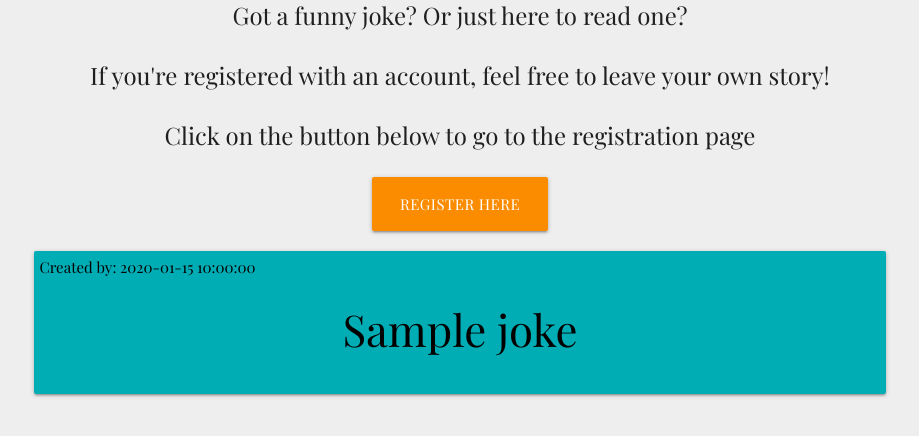
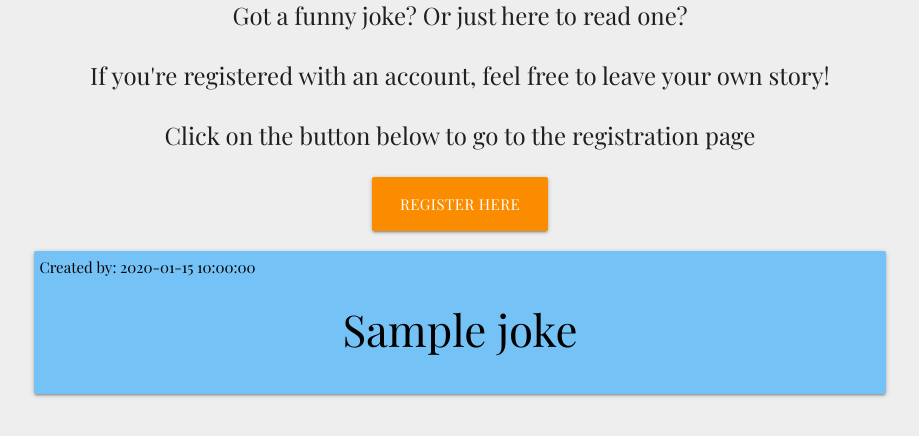
Before and after one commit to Code-Institute-Submissions/Side-On-lockdownLounge-MP3_OctResub, a Flask app: page /get_jokes in a window 1280 px wide. Shown: the part 289-725 px from the top of the page, without its empty margins (180-1099 px from the left). Run offline with Flask 2, Linux system fonts and the light colour scheme; a database or web service that is not in the repository returns one stand-in record (values such as "Sample title"); some libraries are stand-ins or nearby versions.

Commit message:
Add different colour to joke card so it's different from the story card

```diff
--- a/static/css/style.css
+++ b/static/css/style.css
@@ -58,6 +58,10 @@ nav .brand-logo {
   margin-right: auto;
   margin-bottom: 40px;
   width: 95%;
+}
+
+.joke-card {
+  background-color: #75c2f6;
 }
 
 .created-by {
--- a/templates/jokes.html
+++ b/templates/jokes.html
@@ -54,7 +54,7 @@
 <div class="row center">
 <a href=" {{ url_for('joke', joke_id=joke._id) }}">
     <div class="s12">
-      <div class="card">
+      <div class="card joke-card">
       <div class="card-content">
         <p class="left created-by">Created by: {{ joke.created_by }}</p>
         <h3>{{ joke.joke_title }}</h3>
--- a/templates/profile.html
+++ b/templates/profile.html
@@ -70,7 +70,7 @@
     <div class="row center">
       <a href=" {{ url_for('joke', joke_id=joke._id) }}">
         <div class="s12">
-          <div class="card">
+          <div class="card joke-card">
             <div class="card-content">
               <p class="left created-by">Created by: {{ joke.created_by }}</p>
               <h3>{{ joke.joke_title }}</h3>
```
